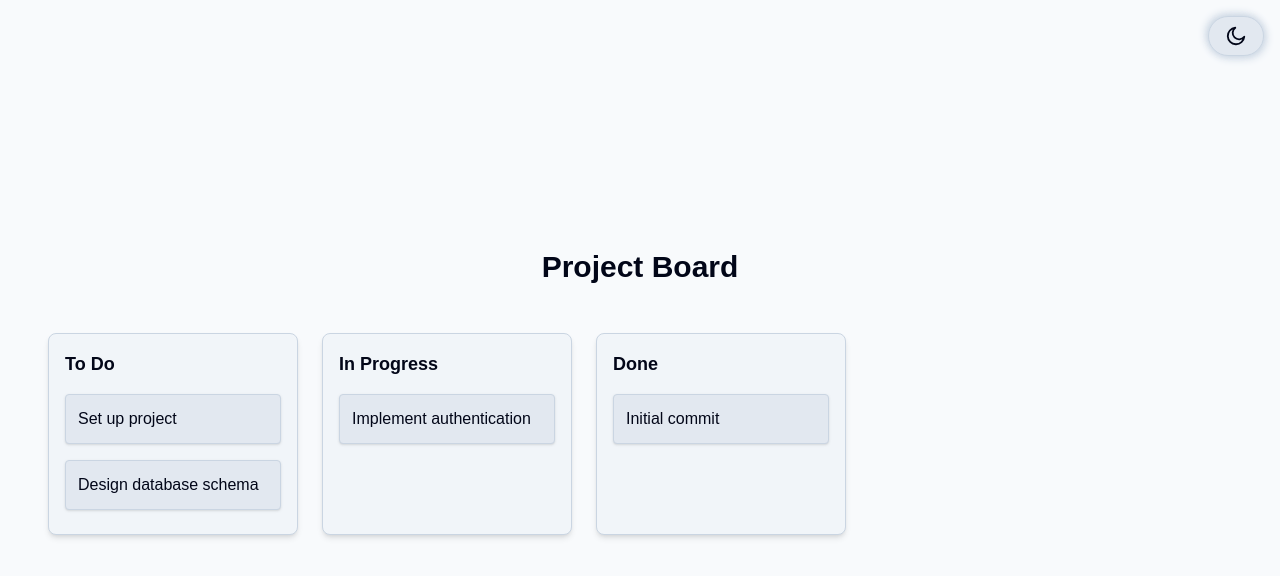
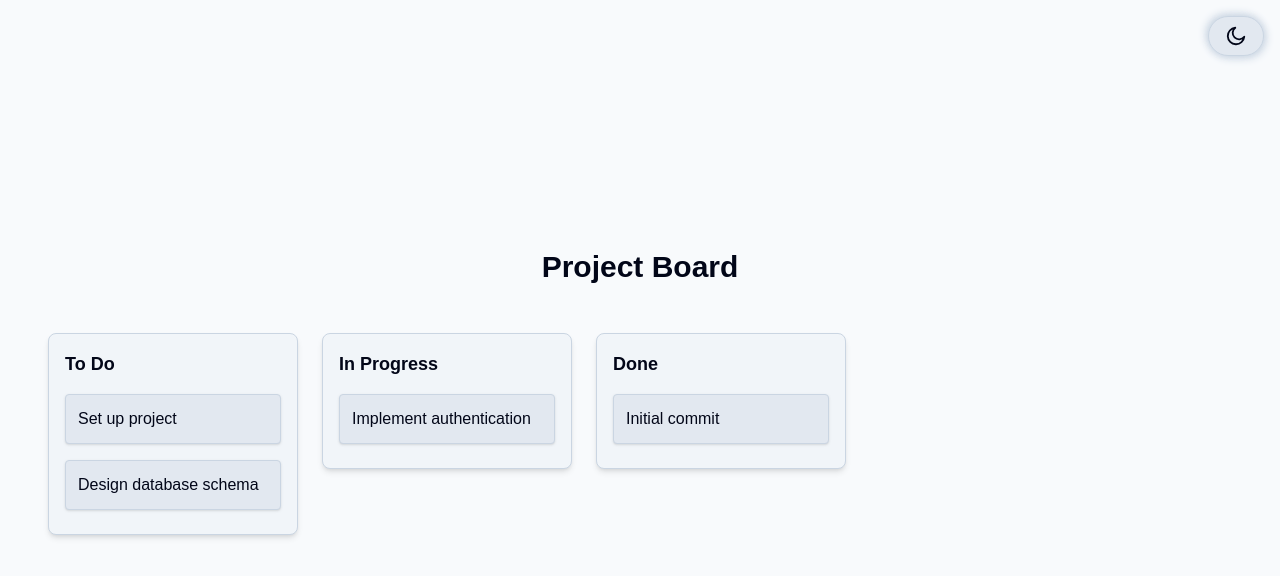
Before and after one commit to Johan-Melin/project-tracker, a Next.js app: page / in a window 1280 px wide. Shown: the top 576 px of the page. Built offline with nearby package versions, Linux system fonts and the light colour scheme.

Commit message:
feat(project): add draggableList

```diff
--- a/src/app/components/Board.tsx
+++ b/src/app/components/Board.tsx
@@ -1,6 +1,7 @@
 "use client";
 import React, { useState } from "react";
 import Column from "./Column";
+import { DraggableList } from "./DraggableList";
 
 export type CardType = {
   id: string;
@@ -41,12 +42,23 @@ const initialBoard: ColumnType[] = [
 const Board: React.FC = () => {
   const [columns, setColumns] = useState<ColumnType[]>(initialBoard);
 
+  // Handler to reorder columns
+  const reorderColumns = (from: number, to: number) => {
+    setColumns(prev => {
+      const updated = [...prev];
+      const [removed] = updated.splice(from, 1);
+      updated.splice(to, 0, removed);
+      return updated;
+    });
+  };
+
   return (
-    <div className="flex gap-6 overflow-x-auto w-full p-4">
-      {columns.map((column) => (
-        <Column key={column.id} column={column} />
-      ))}
-    </div>
+    <DraggableList
+      items={columns}
+      className="flex gap-6 overflow-x-auto w-full p-4 items-start"
+      onReorder={reorderColumns}
+      renderItem={(column, idx) => <Column key={column.id} column={column} />}
+    />
   );
 };
 
--- a/src/app/components/Column.tsx
+++ b/src/app/components/Column.tsx
@@ -6,15 +6,34 @@ interface ColumnProps {
   column: ColumnType;
 }
 
+import { DraggableList } from "./DraggableList";
+
 const Column: React.FC<ColumnProps> = ({ column }) => {
+  const [cards, setCards] = React.useState(column.cards);
+
+  // Keep cards in sync with column prop
+  React.useEffect(() => {
+    setCards(column.cards);
+  }, [column.cards]);
+
+  const reorderCards = (from: number, to: number) => {
+    setCards(prev => {
+      const updated = [...prev];
+      const [removed] = updated.splice(from, 1);
+      updated.splice(to, 0, removed);
+      return updated;
+    });
+  };
+
   return (
     <div className="column border rounded-lg p-4 min-w-[250px] shadow-md flex flex-col">
       <h3 className="font-semibold mb-4 text-lg">{column.title}</h3>
-      <div className="flex flex-col gap-2 flex-1">
-        {column.cards.map((card) => (
-          <Card key={card.id} card={card} />
-        ))}
-      </div>
+      <DraggableList
+        items={cards}
+        className="flex flex-col gap-2 flex-1"
+        onReorder={reorderCards}
+        renderItem={(card, idx) => <Card key={card.id} card={card} />}
+      />
     </div>
   );
 };
--- /dev/null
+++ b/src/app/components/DraggableList.tsx
@@ -0,0 +1,45 @@
+import React, { useRef } from "react";
+
+interface DraggableListProps<T> {
+  items: T[];
+  renderItem: (item: T, index: number) => React.ReactNode;
+  onReorder: (from: number, to: number) => void;
+  className?: string;
+  type?: string;
+}
+
+export function DraggableList<T>({
+  items,
+  renderItem,
+  onReorder,
+  className = "",
+  type = "item",
+}: DraggableListProps<T>) {
+  const dragItem = useRef<number | null>(null);
+
+  return (
+    <div className={className}>
+      {items.map((item, idx) => (
+        <div
+          key={(item as any).id ?? idx}
+          draggable
+          onDragStart={() => (dragItem.current = idx)}
+          onDragOver={e => {
+            e.preventDefault();
+            if (
+              dragItem.current !== null &&
+              dragItem.current !== idx
+            ) {
+              onReorder(dragItem.current, idx);
+              dragItem.current = idx;
+            }
+          }}
+          onDragEnd={() => (dragItem.current = null)}
+          style={{ cursor: "grab" }}
+        >
+          {renderItem(item, idx)}
+        </div>
+      ))}
+    </div>
+  );
+}
```
